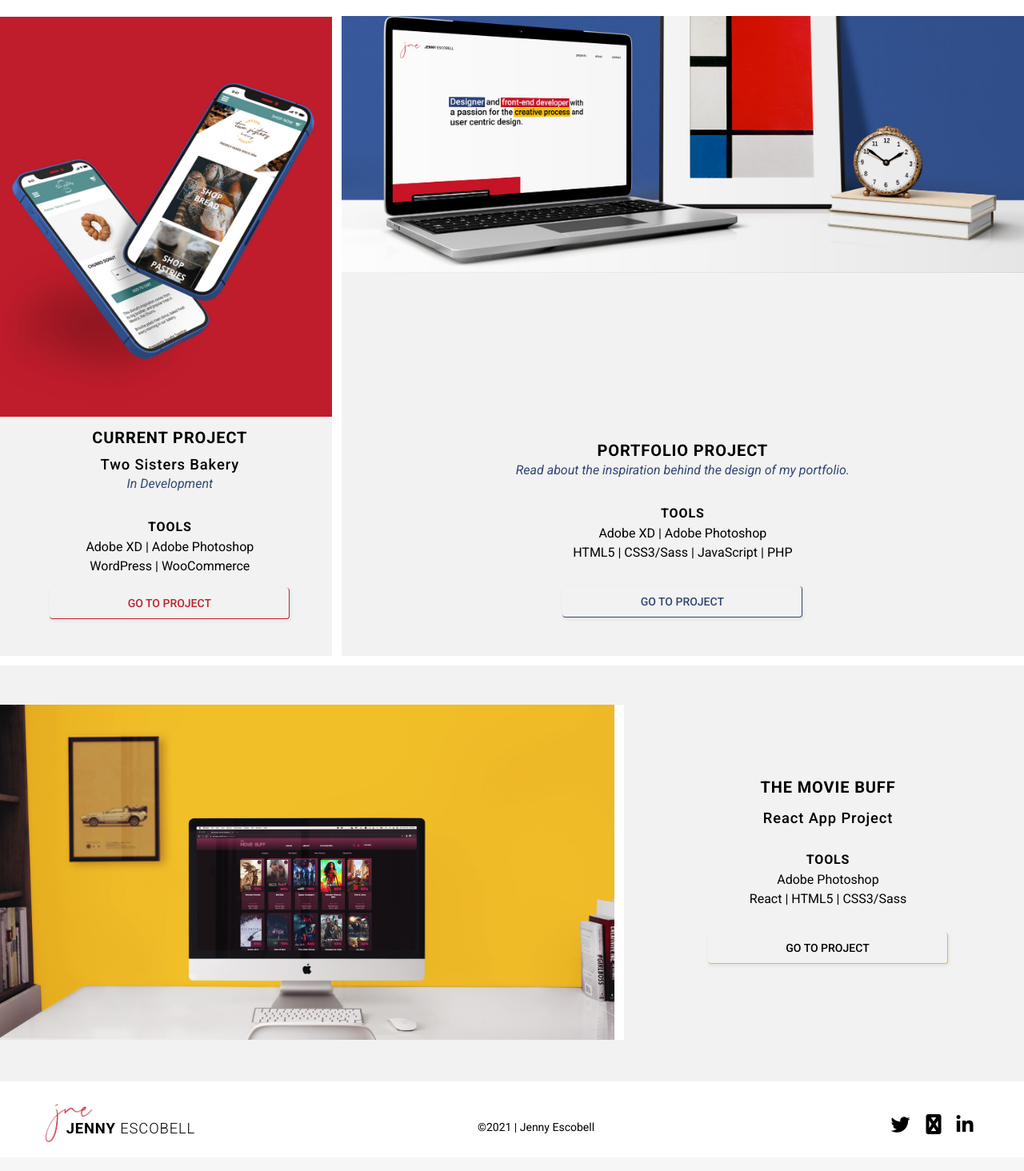
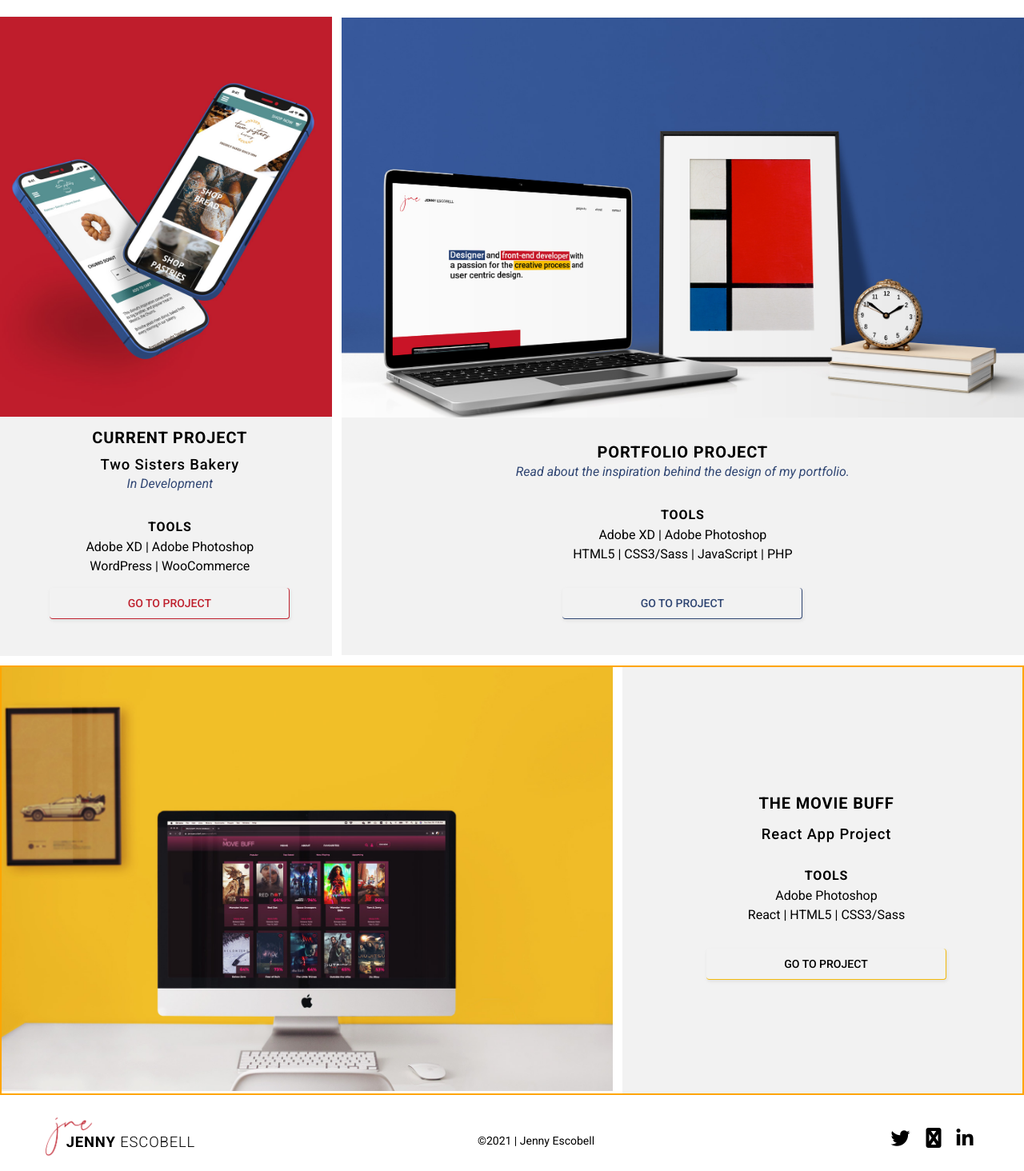
Before and after one commit to jennyesc/portfolio, a PHP site: page /projects.php in a window 1280 px wide. Shown: the part 105-1569 px from the top of the page at 80% size. Before the commit the page ends 1533 px from the top, so only its background shows below. Run offline with PHP 8.4, Linux system fonts and the light colour scheme; some libraries are stand-ins or nearby versions.

Commit message:
projects page styling

```diff
--- a/css/base/_vars.scss
+++ b/css/base/_vars.scss
@@ -35,5 +35,6 @@ $orangeborder: 2px solid orange;
 $blackborder: 2px solid black;
 
 //Breakpoints
+$menuBreak: 460px;
 $break1: 650px;
 $break2: 1000px;
--- a/css/pages/_projects.scss
+++ b/css/pages/_projects.scss
@@ -16,12 +16,15 @@
             padding: $padding;
             max-width: 550px;
 
-            @media (min-width: 460px){
+            @media (min-width: $menuBreak){
                 margin: 0 auto;
                 width: 240px;
                 padding-left: 20px;
                 text-align: center;
             }
+        }
+        @media (min-width: $break1){
+            margin-top: 105px;
         }
     }
 
@@ -30,7 +33,7 @@
 
         .portfolio-textbox{
             padding: $padding;
-            @media (min-width: 460px){
+            @media (min-width: $menuBreak){
                 margin: 0 auto;
                 width: 240px;
                 padding-left: 20px;
@@ -50,7 +53,7 @@
             padding: $padding;
             max-width: 500px;
 
-            @media (min-width: 460px){
+            @media (min-width: $menuBreak){
                 margin: 0 auto;
                 width: 240px;
                 padding-left: 20px;
@@ -95,7 +98,6 @@
             flex-wrap: wrap;
             align-items: center;
 
-
             img{
                 height: 500px;
                 object-fit: cover;
@@ -107,7 +109,6 @@
                 max-width: 1000px;
                 padding-left: 20px 0;
                 text-align: center;
-                // height: 500px;
 
                 h3{
                     padding: 0;
@@ -127,23 +128,19 @@
                 .btn-container{
                     padding: 0;
                   }
-
-
             }
-
-
         }
 
         .portfolio-proj{
             grid-column: 3/8;
-            margin-top: 125px;
-            height: 800px;
+            margin-top: 127px;
+            height: 797px;
 
             img{
                 height: 500px;
-                width: 1500px;
+                width: 1400px;
                 object-fit: cover;
-                object-position: 0 -200px;
+                // object-position: 0 -200px;
             }
 
             .portfolio-textbox{
@@ -160,22 +157,24 @@
             justify-content: center;
             align-items: center;
             padding: 0;
-            height: 520px;
+            min-height: 530px;
             margin-bottom: 20px;
+            border: $orangeborder;
+            background: none;
 
             img{
-                max-height: 520px;
+                min-height: 530px;
                 width:1000px;
                 object-fit: cover;
-                border-right: 0.75rem solid #fff;
             }
 
             .react-textbox{
-                margin-top: 20px;
+                padding-top: 150px;
                 width: 100%;
+                height: 100%;
+                margin-left: 0.75rem;
+                background: $jne-white;
             }
         }
-
     }
-
 }
--- a/styles/main.css
+++ b/styles/main.css
@@ -259,6 +259,11 @@ main .index-box-cont .black-box {
     text-align: center;
   }
 }
+@media (min-width: 650px) {
+  .project-wrapper .current-proj {
+    margin-top: 105px;
+  }
+}
 .project-wrapper .portfolio-proj {
   background: #f2f2f2;
 }
@@ -354,14 +359,13 @@ main .index-box-cont .black-box {
   }
   .project-wrapper .portfolio-proj {
     grid-column: 3/8;
-    margin-top: 125px;
-    height: 800px;
+    margin-top: 127px;
+    height: 797px;
   }
   .project-wrapper .portfolio-proj img {
     height: 500px;
-    width: 1500px;
+    width: 1400px;
     object-fit: cover;
-    object-position: 0 -200px;
   }
   .project-wrapper .portfolio-proj .portfolio-textbox {
     width: 100%;
@@ -375,18 +379,22 @@ main .index-box-cont .black-box {
     justify-content: center;
     align-items: center;
     padding: 0;
-    height: 520px;
+    min-height: 530px;
     margin-bottom: 20px;
+    border: 2px solid orange;
+    background: none;
   }
   .project-wrapper .react-proj img {
-    max-height: 520px;
+    min-height: 530px;
     width: 1000px;
     object-fit: cover;
-    border-right: 0.75rem solid #fff;
   }
   .project-wrapper .react-proj .react-textbox {
-    margin-top: 20px;
+    padding-top: 150px;
     width: 100%;
+    height: 100%;
+    margin-left: 0.75rem;
+    background: #f2f2f2;
   }
 }
 
```
